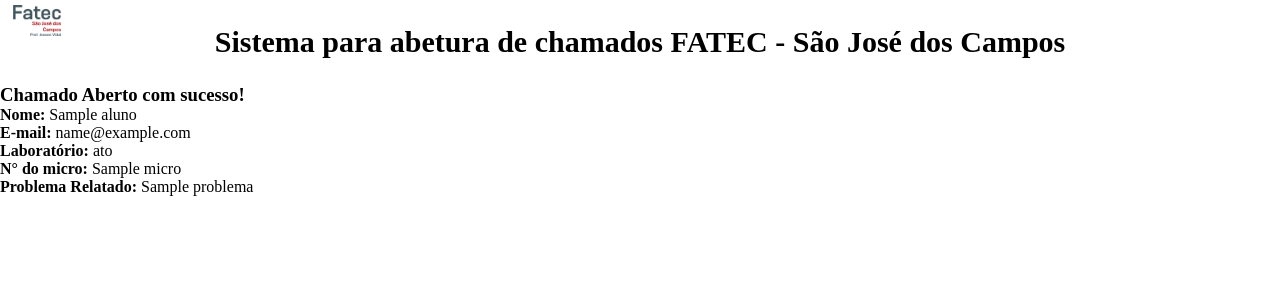
After one commit to GabbsSantana/Fatec, a Flask app: template templates/done.html in a window 1280 px wide. The commit adds this page. Shown: the top 300 px of the page. Run offline with Flask 2, Linux system fonts and the light colour scheme; the template is opened without the code that fills it: most values are stand-ins (such as "Sample title", 1, 10 or a date in 2020).

Commit message:
incluindo conceito de POO

```diff
--- a/app.py
+++ b/app.py
@@ -2,24 +2,27 @@ from flask import Flask,render_template,request,flash,redirect,url_for
 
 app = Flask(__name__)
 
-chamados = [{'lab':'',
-            'micro':'',
-            'problem':''}]
 
-chamados_abertos = [{'lab': 0,
-            'micro':0,
-            'problem':0}]
+class Chamados:
+    def __init__(self, laboratorio, micro='', problema='', registado=False):
+        self.laboratorio = laboratorio
+        self.micro = micro
+        self.problema = problema
+        self.registrado = registado
 
-aluno = [{'Nome':'aluno'},
-          {'e-mail':'aluno@fatec.sp.gov.br'}]
+class alunos:
+    def __init__(self, nome='', email=''):
+        self.nome = nome
+        self.email = email
 
-chamado = []
-micro = []
 
+chamado = Chamados
+aluno = alunos
+chamados_abertos = []
 
 @app.route('/')
 def home():
-  return render_template('home.html',chamados=chamados)
+  return render_template('home.html')
 
 @app.route('/select/',methods=(['GET','POST']))
 def select():
@@ -28,22 +31,36 @@ def select():
     if not lab:
       flash('Escolha um laboratório')
     else:
-      chamados.append({'lab':lab})
-      chamado.append(lab)
-
-
+      chamado.laboratorio = lab
       return redirect(url_for('layout'))
 
   return render_template('select.html')
 
 
-@app.route('/layout')
+@app.route('/layout/',methods=(['GET','POST']))
 def layout():
-  return render_template('layout.html',chamados=chamados,chamado=chamado)
+  if request.method == 'POST':
+    nome = request.form['nome']
+    email = request.form['e-mail']
+    micro = request.form['micro']
+    problem = request.form['problem']
+    if not micro or not problem:
+      flash('Escolha um laboratório')
+    else:
+      chamado.micro = micro
+      chamado.problema = problem
+      aluno.nome = nome
+      aluno.email = email
+      return redirect(url_for('done'))
 
-@app.route('/form')
-def form():
-  return render_template('form.html',chamados=chamados,chamado=chamado,micro=micro)
+  return render_template('layout.html',chamado=chamado,aluno=aluno,chamados_abertos=chamados_abertos)
+
+
+@app.route('/done/')
+def done():
+  chamado.registrado = True
+  chamados_abertos.append(chamado)
+  return render_template('done.html',chamado=chamado,aluno=aluno)
 
 
 app.run(debug=True)
--- a/static/script.js
+++ /dev/null
@@ -1,4 +0,0 @@
-let lab_number = document.querySelector('#formulario_final > form > label:nth-child(3) > input[type=text]')
-
-
-console.log(lab_number)
--- /dev/null
+++ b/templates/done.html
@@ -0,0 +1,15 @@
+{% extends "style.html" %}
+
+{% block head %}
+
+  {{ super() }}
+
+ <h3>Chamado Aberto com sucesso!</h3>
+
+<p><strong>Nome: </strong>{{aluno.nome}}</p>
+<p><strong>E-mail: </strong>{{aluno.email}}</p>
+<p><strong>Laboratório: </strong>{{chamado.laboratorio[12:15]}}</p>
+<p><strong>N° do micro: </strong>{{chamado.micro}}</p>
+<p><strong>Problema Relatado: </strong>{{chamado.problema}}</p>
+
+ {% endblock %}
--- a/templates/home.html
+++ b/templates/home.html
@@ -1,4 +1,5 @@
 {% extends "style.html" %}
+
 
 {% block head %}
 
```
Also changed, not shown: templates/form.html (deleted, +0 -10 lines), templates/layout.html (+9 -33 lines), static/cinema.png (deleted).
